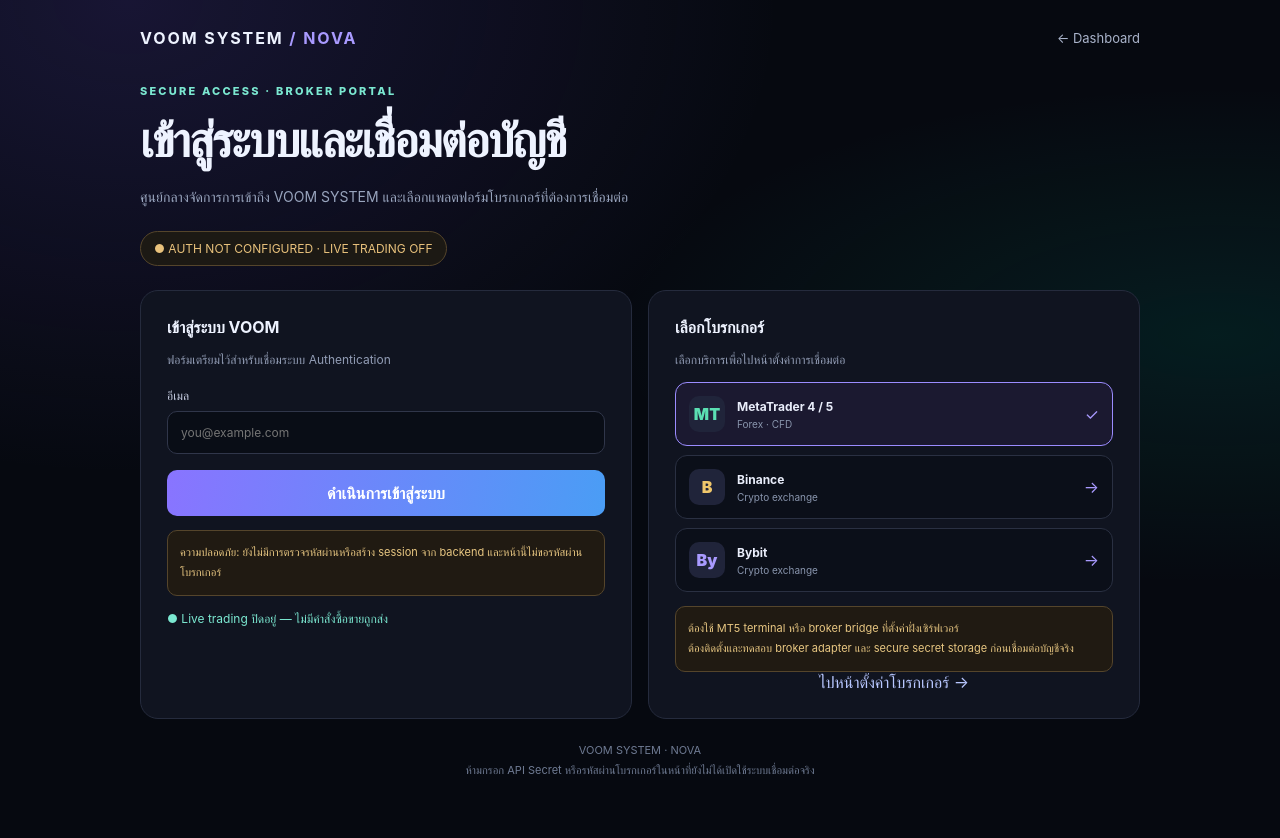
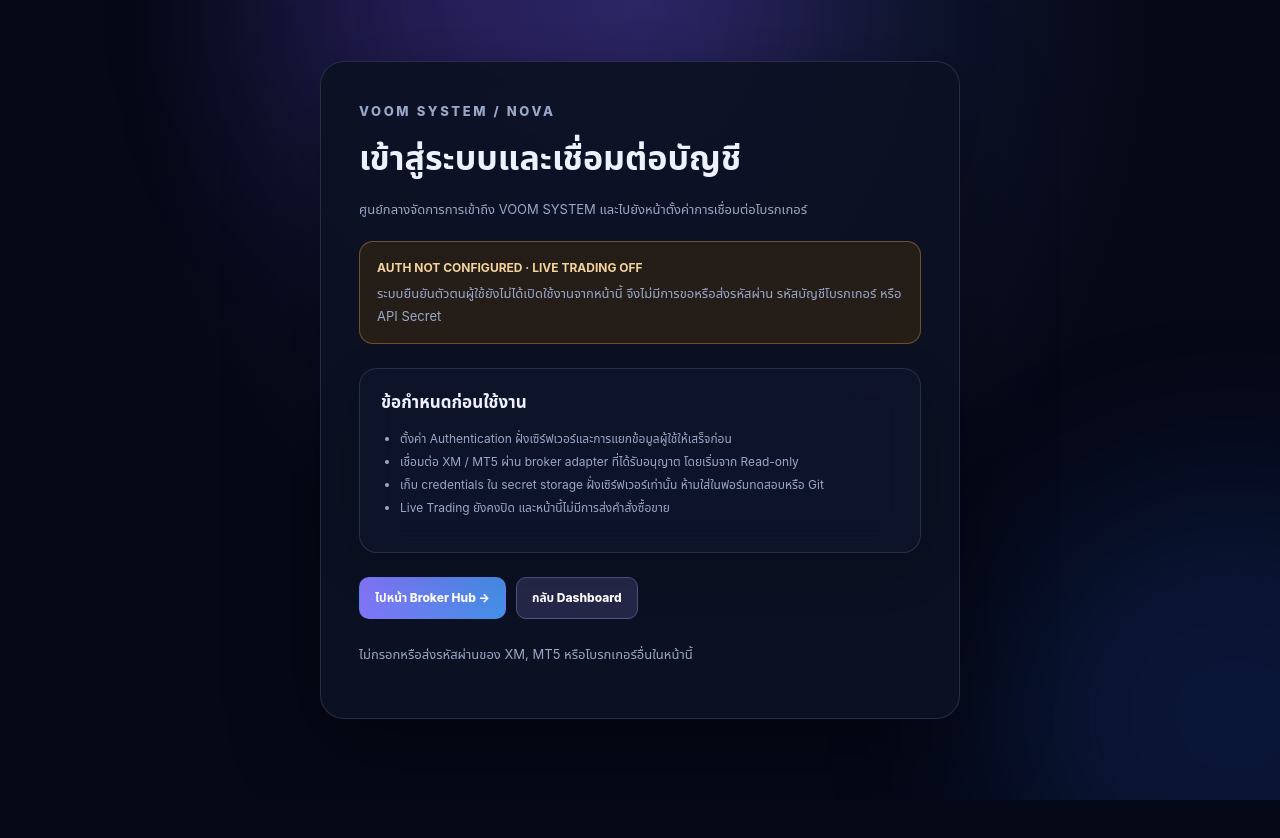
Before and after one commit to vutting895/VOOM_SYSTEM-NOVA-AI, a Next.js app in the folder frontend/: page /login in a window 1280 px wide. After the commit the page ends 800 px from the top, so only its background shows below. Built offline with nearby package versions, Linux system fonts and the light colour scheme.

Commit message:
fix(frontend): prevent broker passwords in unconfigured login

```diff
--- a/frontend/app/login/page.jsx
+++ b/frontend/app/login/page.jsx
@@ -1,65 +1,33 @@
 'use client';
 
-import { useState } from 'react';
 import Link from 'next/link';
 
-const brokers = [
-  { id: 'mt5', name: 'MetaTrader 4 / 5', type: 'Forex · CFD', mark: 'MT', color: '#5be0b3', detail: 'ต้องใช้ MT5 terminal หรือ broker bridge ที่ตั้งค่าฝั่งเซิร์ฟเวอร์' },
-  { id: 'binance', name: 'Binance', type: 'Crypto exchange', mark: 'B', color: '#f0c76b', detail: 'เริ่มจาก API แบบ read-only และปิดสิทธิ์ถอนเงิน' },
-  { id: 'bybit', name: 'Bybit', type: 'Crypto exchange', mark: 'By', color: '#a99aff', detail: 'ต้องตั้งค่า API/OAuth และ callback ฝั่งเซิร์ฟเวอร์ก่อน' },
-];
-
 export default function LoginPage() {
-  const [email, setEmail] = useState('');
-  const [broker, setBroker] = useState('mt5');
-  const [notice, setNotice] = useState('');
-  const selected = brokers.find((item) => item.id === broker);
-
   return (
-    <main style={{minHeight:'100vh',padding:'28px 16px 48px',color:'#eef3ff',fontFamily:'Inter,system-ui,sans-serif',background:'radial-gradient(ellipse at 10% 0%,#654bce30,transparent 40%),radial-gradient(ellipse at 95% 40%,#00cba51a,transparent 35%),#060910'}}>
-      <div style={{maxWidth:1000,margin:'auto'}}>
-        <header style={{display:'flex',justifyContent:'space-between',alignItems:'center',marginBottom:36}}>
-          <strong style={{letterSpacing:'.12em'}}>VOOM SYSTEM <span style={{color:'#a99aff'}}>/ NOVA</span></strong>
-          <Link href="/" style={{color:'#aab4cb',textDecoration:'none',fontSize:13}}>← Dashboard</Link>
-        </header>
-        <p style={{color:'#7be8d1',fontSize:11,letterSpacing:'.2em',fontWeight:800}}>SECURE ACCESS · BROKER PORTAL</p>
-        <h1 style={{fontSize:'clamp(30px,5vw,48px)',letterSpacing:'-.04em',margin:'12px 0'}}>เข้าสู่ระบบและเชื่อมต่อบัญชี</h1>
-        <p style={{color:'#98a4bd',fontSize:14,lineHeight:1.8,maxWidth:680}}>ศูนย์กลางจัดการการเข้าถึง VOOM SYSTEM และเลือกแพลตฟอร์มโบรกเกอร์ที่ต้องการเชื่อมต่อ</p>
-        <div style={{display:'inline-block',padding:'9px 13px',border:'1px solid #55452b',background:'#1c1914',borderRadius:30,color:'#e9c27c',fontSize:12,margin:'8px 0 24px'}}>● AUTH NOT CONFIGURED · LIVE TRADING OFF</div>
-        <div className="login-columns">
-          <section className="login-panel">
-            <h2>เข้าสู่ระบบ VOOM</h2>
-            <p>ฟอร์มเตรียมไว้สำหรับเชื่อมระบบ Authentication</p>
-            <form onSubmit={(event)=>{event.preventDefault();setNotice('ยังไม่ได้เปิดใช้การยืนยันตัวตนจริง ต้องตั้งค่า Authentication ฝั่งเซิร์ฟเวอร์ก่อน ฟอร์มนี้ไม่ส่งหรือบันทึกข้อมูลบัญชี')}}>
-              <label>อีเมล<input type="email" required autoComplete="email" value={email} onChange={(event)=>setEmail(event.target.value)} placeholder="you@example.com"/></label>
-              <button className="login-primary" type="submit">ดำเนินการเข้าสู่ระบบ</button>
-            </form>
-            {notice && <p role="status" className="login-warning">{notice}</p>}
-            <div className="login-warning">ความปลอดภัย: ยังไม่มีการตรวจรหัสผ่านหรือสร้าง session จาก backend และหน้านี้ไม่ขอรหัสผ่านโบรกเกอร์</div>
-            <p className="login-status">● Live trading ปิดอยู่ — ไม่มีคำสั่งซื้อขายถูกส่ง</p>
-          </section>
-          <section className="login-panel">
-            <h2>เลือกโบรกเกอร์</h2><p>เลือกบริการเพื่อไปหน้าตั้งค่าการเชื่อมต่อ</p>
-            {brokers.map((item)=><button type="button" key={item.id} onClick={()=>setBroker(item.id)} className={'broker-option '+(broker===item.id?'chosen':'')}><span className="broker-mark" style={{color:item.color}}>{item.mark}</span><span><strong>{item.name}</strong><small>{item.type}</small></span><span style={{marginLeft:'auto',color:'#a99aff'}}>{broker===item.id?'✓':'→'}</span></button>)}
-            <div className="login-warning">{selected.detail}<br/>ต้องติดตั้งและทดสอบ broker adapter และ secure secret storage ก่อนเชื่อมต่อบัญชีจริง</div>
-            <Link className="login-primary" style={{display:'block',textAlign:'center',textDecoration:'none'}} href="/broker">ไปหน้าตั้งค่าโบรกเกอร์ →</Link>
-          </section>
+    <main className="nova-login-wrap">
+      <section className="nova-login-card">
+        <p className="nova-eyebrow">VOOM SYSTEM / NOVA</p>
+        <h1>เข้าสู่ระบบและเชื่อมต่อบัญชี</h1>
+        <p>ศูนย์กลางจัดการการเข้าถึง VOOM SYSTEM และไปยังหน้าตั้งค่าการเชื่อมต่อโบรกเกอร์</p>
+        <div className="nova-notice">
+          <strong>AUTH NOT CONFIGURED · LIVE TRADING OFF</strong>
+          <p>ระบบยืนยันตัวตนผู้ใช้ยังไม่ได้เปิดใช้งานจากหน้านี้ จึงไม่มีการขอหรือส่งรหัสผ่าน รหัสบัญชีโบรกเกอร์ หรือ API Secret</p>
         </div>
-        <p style={{textAlign:'center',fontSize:11,color:'#6f7b93',lineHeight:1.8,marginTop:22}}>VOOM SYSTEM · NOVA<br/>ห้ามกรอก API Secret หรือรหัสผ่านโบรกเกอร์ในหน้าที่ยังไม่ได้เปิดใช้ระบบเชื่อมต่อจริง</p>
-      </div>
-      <style jsx>{`
-        .login-columns{display:grid;grid-template-columns:1fr 1fr;gap:16px}
-        .login-panel{border:1px solid #252b3d;border-radius:18px;padding:clamp(18px,3vw,26px);background:#101420}
-        .login-panel h2{font-size:16px;margin:0 0 8px}.login-panel p{color:#929db5;font-size:12px;line-height:1.75}
-        .login-panel label{display:block;color:#c5cce0;font-size:12px;margin-top:18px}
-        .login-panel input{display:block;width:100%;margin-top:8px;border:1px solid #30364a;background:#090d16;color:white;border-radius:10px;padding:13px;font:inherit}
-        .login-primary{width:100%;margin-top:16px;padding:13px;border:0;border-radius:10px;background:linear-gradient(100deg,#8974ff,#4a9df5);color:white;font-weight:800;cursor:pointer}
-        .login-warning{margin-top:14px;border:1px solid #55452b;background:#201a12;color:#e8c782;border-radius:10px;padding:12px;font-size:11px;line-height:1.8}
-        .login-status{color:#7be8d1!important}.broker-option{display:flex;align-items:center;gap:12px;width:100%;text-align:left;color:#e9edfa;border:1px solid #2a3042;background:#0b0f19;border-radius:12px;padding:13px;margin-top:9px;cursor:pointer}
-        .broker-option.chosen{border-color:#9b8cff;background:#1b1930}.broker-mark{width:36px;height:36px;display:grid;place-items:center;border-radius:10px;background:#20243a;font-weight:900}
-        .broker-option strong,.broker-option small{display:block}.broker-option strong{font-size:12px}.broker-option small{font-size:10px;color:#8995ad;margin-top:4px}
-        @media(max-width:720px){.login-columns{grid-template-columns:1fr}}
-      `}</style>
+        <div className="nova-panel">
+          <h2>ข้อกำหนดก่อนใช้งาน</h2>
+          <ul className="nova-list">
+            <li>ตั้งค่า Authentication ฝั่งเซิร์ฟเวอร์และการแยกข้อมูลผู้ใช้ให้เสร็จก่อน</li>
+            <li>เชื่อมต่อ XM / MT5 ผ่าน broker adapter ที่ได้รับอนุญาต โดยเริ่มจาก Read-only</li>
+            <li>เก็บ credentials ใน secret storage ฝั่งเซิร์ฟเวอร์เท่านั้น ห้ามใส่ในฟอร์มทดสอบหรือ Git</li>
+            <li>Live Trading ยังคงปิด และหน้านี้ไม่มีการส่งคำสั่งซื้อขาย</li>
+          </ul>
+        </div>
+        <div className="nova-actions">
+          <Link className="nova-link-button nova-button-primary" href="/broker">ไปหน้า Broker Hub →</Link>
+          <Link className="nova-link-button" href="/">กลับ Dashboard</Link>
+        </div>
+        <p className="nova-small">ไม่กรอกหรือส่งรหัสผ่านของ XM, MT5 หรือโบรกเกอร์อื่นในหน้านี้</p>
+      </section>
     </main>
   );
 }
```
